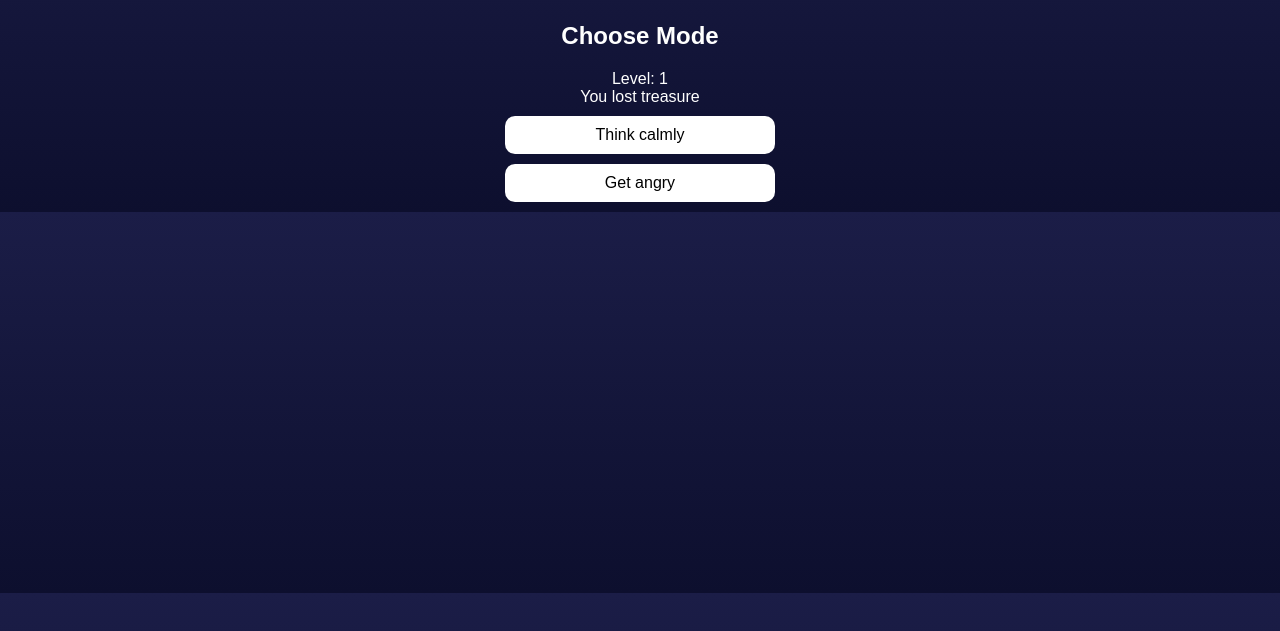
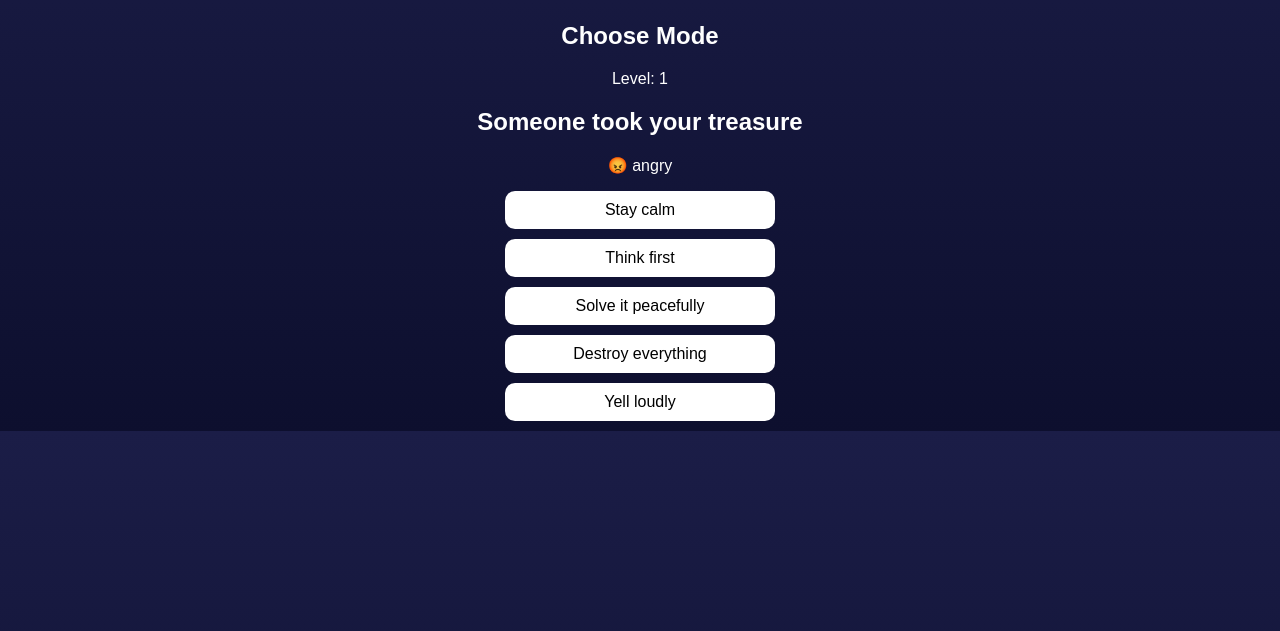
Before and after one commit to MoodsManaged/Moods-Managed, a website: page public/index.html in a window 1280 px wide. Both pictures are taken after a click on the button "🏰 Story Mode". Shown: the part 169-800 px from the top of the page. Drawn offline with nearby package versions, Linux system fonts and the light colour scheme.

Commit message:
restore full game system

```diff
--- a/public/game.js
+++ b/public/game.js
@@ -1,44 +1,61 @@
 let level = 1;
+
+const emoji = {
+  happy: "😊",
+  sad: "😢",
+  angry: "😡",
+  calm: "😌",
+  afraid: "😱"
+};
 
 const scenarios = [
   {
-    text: "You face a dragon",
-    choices: ["Stay calm", "Panic"],
-    good: 0
+    text: "You are a knight facing a dangerous dragon",
+    feeling: "afraid",
+    helpful: ["Take a deep breath", "Think before acting", "Move carefully"],
+    lessHelpful: ["Run blindly", "Freeze in fear"]
   },
   {
-    text: "Your spell failed",
-    choices: ["Try again", "Give up"],
-    good: 0
+    text: "Your spell failed in front of others",
+    feeling: "sad",
+    helpful: ["Try again calmly", "Ask for help", "Stay patient"],
+    lessHelpful: ["Give up", "Say you're bad"]
   },
   {
-    text: "You lost treasure",
-    choices: ["Think calmly", "Get angry"],
-    good: 0
+    text: "Someone took your treasure",
+    feeling: "angry",
+    helpful: ["Stay calm", "Think first", "Solve it peacefully"],
+    lessHelpful: ["Destroy everything", "Yell loudly"]
   }
 ];
 
 function nextScenario() {
   const s = scenarios[Math.floor(Math.random() * scenarios.length)];
 
-  document.getElementById("scenario").innerText = s.text;
+  document.getElementById("scenario").innerHTML = `
+    <h2>${s.text}</h2>
+    <p>${emoji[s.feeling]} ${s.feeling}</p>
+  `;
 
   const cards = document.getElementById("cards");
   cards.innerHTML = "";
 
-  s.choices.forEach((choice, i) => {
-    const el = document.createElement("div");
-    el.className = "card";
-    el.innerText = choice;
+  s.helpful.forEach(choice => createCard(choice, true));
+  s.lessHelpful.forEach(choice => createCard(choice, false));
 
-    el.onclick = () => {
-      if (i === s.good) level++;
-      nextScenario();
-    };
+  document.getElementById("stats").innerText = "Level: " + level;
+}
 
-    cards.appendChild(el);
-  });
+function createCard(text, good) {
+  const el = document.createElement("div");
+  el.className = "card";
+  el.innerText = text;
 
-  document.getElementById("stats").innerText =
-    "Level: " + level;
+  el.onclick = () => {
+    if (good) level++;
+    nextScenario();
+  };
+
+  document.getElementById("cards").appendChild(el);
 }
+``
--- a/public/index.html
+++ b/public/index.html
@@ -3,8 +3,6 @@
 <head>
 <title>Moods Managed</title>
 
-<!-- ✅ ✅ CORRECT SCRIPT TAGS -->
-<script src="/socket.io/socket.io.js"></script>
 <script src="game.js"></script>
 
 <style>
@@ -20,10 +18,6 @@ h1 {
   margin-top: 80px;
   font-size: 60px;
   color: gold;
-}
-
-h2 {
-  margin-top: 20px;
 }
 
 button {
@@ -70,7 +64,7 @@ button {
 </div>
 
 <div id="multiplayer">
-  <h2>Multiplayer Mode</h2>
+  <h2>Multiplayer Mode (coming next)</h2>
 </div>
 
 <script>
@@ -85,8 +79,7 @@ function startSingle() {
 function startGame() {
   document.getElementById("menu").style.display = "none";
   document.getElementById("game").style.display = "block";
-
-  nextScenario(); // ✅ NOW WORKS
+  nextScenario();
 }
 
 function startMulti() {
```
